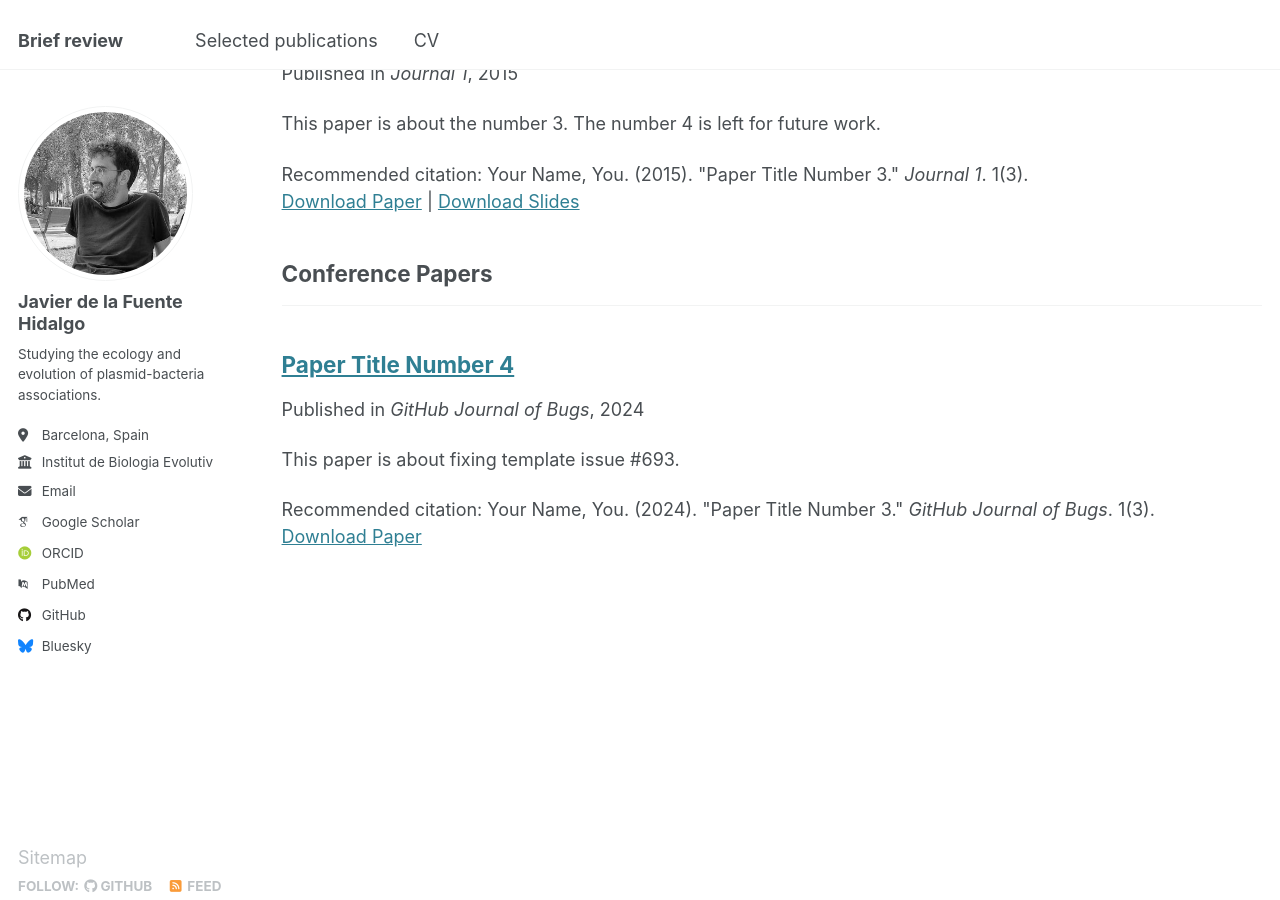
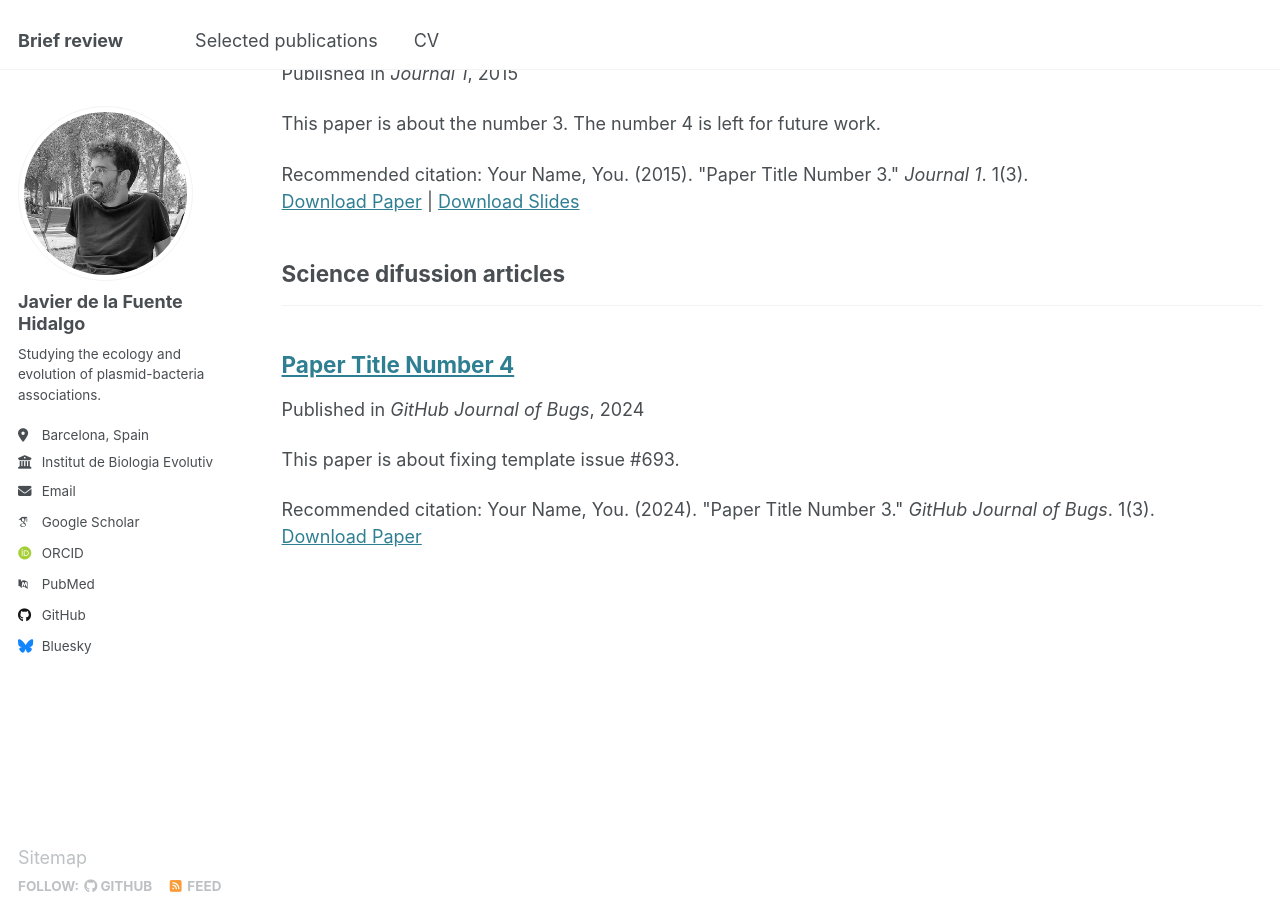
Before and after one commit to DelaFuenteJavier/delafuentejavier.github.io, a Jekyll site: the page built from _pages/publications.html, in a window 1280 px wide and 900 px high, scrolled down 786 px. Built offline with Jekyll 4.4.1, drawn with Linux system fonts in a browser that asks for light colours; some web fonts are replaced.

Commit message:
Update _config.yml

```diff
--- a/_config.yml
+++ b/_config.yml
@@ -78,11 +78,11 @@ author:
 # Publication Category - The following the list of publication categories and their headings
 publication_category:
   books:
-    title: 'Books'
+    title: 'Books & book chapters'
   manuscripts:
     title: 'Journal Articles'
   conferences:
-    title: 'Conference Papers'
+    title: 'Science difussion articles'
 
 # Site Settings
 teaser                   :  # filename of teaser fallback teaser image placed in /images/, .e.g. "500x300.png"
```
